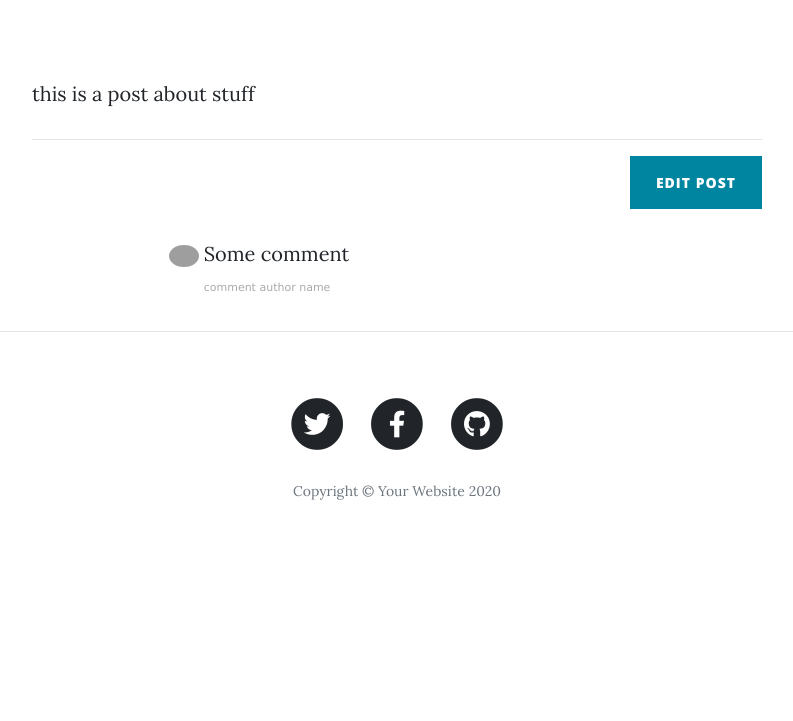
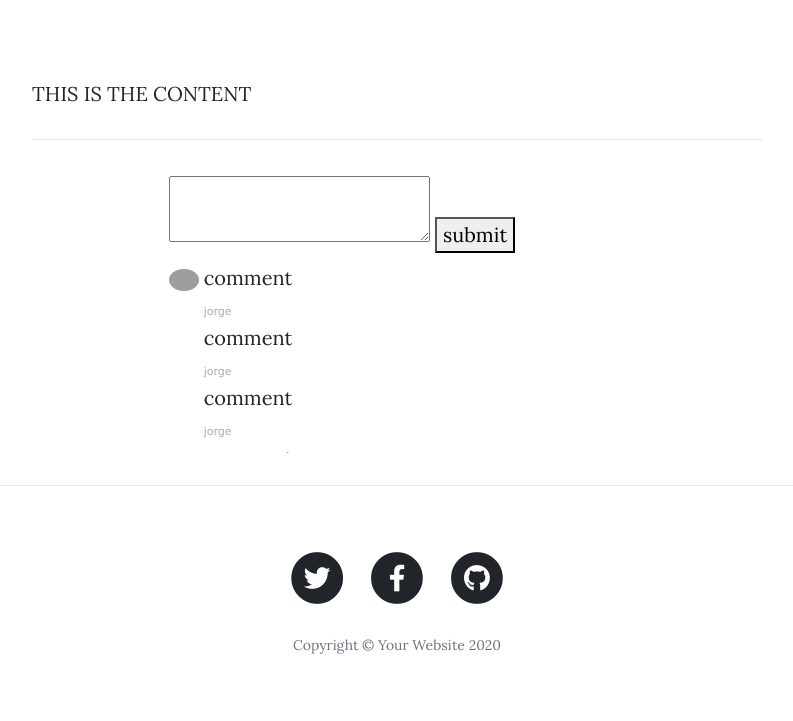
Before and after one commit to cgomez374/user_accounts_practice, a Flask app: page /post/1 in a window 1280 px wide. Shown: the part 562-1283 px from the top of the page, without its empty margins (243-1036 px from the left). Before the commit the page ends 1062 px from the top, so only its background shows below. Run offline with Flask 2, Linux system fonts and the light colour scheme; data comes from the database, SQL or seed files in the repository; some libraries are stand-ins or nearby versions; grey boxes are pictures that could not be loaded.

Commit message:
added comments and created relationships between the models

```diff
--- a/forms.py
+++ b/forms.py
@@ -10,3 +10,7 @@ class CreatePostForm(FlaskForm):
     img_url = StringField("Blog Image URL", validators=[DataRequired(), URL()])
     body = CKEditorField("Blog Content", validators=[DataRequired()])
     submit = SubmitField("Submit Post")
+
+class CommentForm(FlaskForm):
+    body = CKEditorField("Blog Content", validators=[DataRequired()])
+    submit = SubmitField("Submit Post")
--- a/main.py
+++ b/main.py
@@ -28,15 +28,20 @@ login_manager.init_app(app)
 ##CONFIGURE TABLES
 
 class BlogPost(db.Model):
-    # __tablename__ = "blog_posts"
     id = db.Column(db.Integer, primary_key=True)
-    author = db.Column(db.String(250), nullable=False)
     title = db.Column(db.String(250), unique=True, nullable=False)
     subtitle = db.Column(db.String(250), nullable=False)
     date = db.Column(db.String(250), nullable=False)
     body = db.Column(db.Text, nullable=False)
     img_url = db.Column(db.String(250), nullable=False)
-    # user_id = db.Column(db.Integer, db.ForeignKey('user.id'))
+
+    # User relationships
+    author_id = db.Column(db.Integer, db.ForeignKey('user.id'))
+
+    # Comment Relationship
+    comments = relationship('Comment', backref='post')
+
+
 
 
 class User(UserMixin, db.Model):
@@ -44,7 +49,8 @@ class User(UserMixin, db.Model):
     name = db.Column(db.String(100), index=True, unique=False)
     email = db.Column(db.String(150), index=True, unique=True)
     hashed_password = db.Column(db.String(150), index=False, unique=False)
-    # posts = relationship('BlogPost', backref='author', lazy='dynamic')
+    posts = relationship('BlogPost', backref='author')
+    comments = relationship('Comment', backref='author')
 
     def set_password(self, password):
         self.hashed_password = generate_password_hash(password, method='pbkdf2:sha256', salt_length=8)
@@ -53,6 +59,14 @@ class User(UserMixin, db.Model):
         return check_password_hash(pwhash=self.hashed_password, password=submitted_password)
 
 
+class Comment(db.Model):
+    id = db.Column(db.Integer, primary_key=True)
+    text = db.Column(db.String(300), nullable=False)
+    author_id = db.Column(db.Integer, db.ForeignKey('user.id'))
+    post_id = db.Column(db.Integer, db.ForeignKey('blog_post.id'))
+
+
+# db.drop_all()
 db.create_all()
 
 # user loader
@@ -149,10 +163,33 @@ def logout():
     return redirect(url_for('get_all_posts'))
 
 
-@app.route("/post/<int:post_id>")
+@app.route("/post/<int:post_id>", methods=['GET', 'POST'])
 def show_post(post_id):
     requested_post = BlogPost.query.get(post_id)
-    return render_template("post.html", post=requested_post)
+
+    if request.method == 'POST' and not current_user.is_authenticated:
+        flash('Must be authenticated to post comment')
+        return redirect(url_for('login'))
+    elif request.method == 'POST' and current_user.is_authenticated:
+        new_comment = Comment(
+            text=request.form['text'],
+            author_id=current_user.id,
+            post_id=post_id,
+            post=requested_post
+        )
+        # add comment to comment table
+        db.session.add(new_comment)
+
+        # Commit changes
+        db.session.commit()
+
+    is_admin = False
+    try:
+        if current_user and int(current_user.get_id()) == 1:
+            is_admin = True
+    except TypeError:
+        pass
+    return render_template("post.html", post=requested_post, logged_in=current_user.is_authenticated, is_admin=is_admin)
 
 
 @app.route("/about")
@@ -176,7 +213,8 @@ def add_new_post():
             subtitle=form.subtitle.data,
             body=form.body.data,
             img_url=form.img_url.data,
-            author=current_user.name,
+            author_id=current_user.id,
+            author=current_user,
             date=date.today().strftime("%B %d, %Y")
         )
         db.session.add(new_post)
@@ -194,14 +232,14 @@ def edit_post(post_id):
         title=post.title,
         subtitle=post.subtitle,
         img_url=post.img_url,
-        # author=post.author,
         body=post.body
     )
     if edit_form.validate_on_submit():
         post.title = edit_form.title.data
         post.subtitle = edit_form.subtitle.data
         post.img_url = edit_form.img_url.data
-        # post.author = edit_form.author.data
+        post.author = current_user
+        post.author_id = current_user.id
         post.body = edit_form.body.data
         db.session.commit()
         return redirect(url_for("show_post", post_id=post.id, logged_in=current_user.is_authenticated))
--- a/templates/index.html
+++ b/templates/index.html
@@ -30,7 +30,7 @@
             </h3>
           </a>
           <p class="post-meta">Posted by
-            <a href="#">{{post.author}}</a>
+            <a href="#">{{post.author.name}}</a>
             on {{post.date}}
 
             <a href="{{url_for('delete_post', post_id=post.id) }}">✘</a>
--- a/templates/post.html
+++ b/templates/post.html
@@ -10,7 +10,7 @@
             <h1>{{post.title}}</h1>
             <h2 class="subheading">{{post.subtitle}}</h2>
             <span class="meta">Posted by
-              <a href="#">{{post.author}}</a>
+              <a href="#">{{post.author.name}}</a>
               on {{post.date}}</span>
           </div>
         </div>
@@ -25,23 +25,30 @@
         <div class="col-lg-8 col-md-10 mx-auto">
             {{ post.body|safe }}
           <hr>
-
+            {% if is_admin %}
             <div class="clearfix">
             <a class="btn btn-primary float-right" href="{{url_for('edit_post', post_id=post.id)}}">Edit Post</a>
             </div>
+            {% endif %}
 
 
 
 <!--           Comments Area -->
           <div class="col-lg-8 col-md-10 mx-auto comment">
+            <form action="{{ url_for('show_post', post_id=post.id) }}" method="POST">
+              <textarea name="text"></textarea>
+              <button type="submit">submit</button>
+            </form>
               <ul class="commentList">
                 <li>
                     <div class="commenterImage">
                       <img src="https://pbs.twimg.com/profile_images/744849215675838464/IH0FNIXk.jpg"/>
                     </div>
                     <div class="commentText">
-                      <p>Some comment</p>
-                      <span class="date sub-text">comment author name</span>
+                      {% for comment in post.comments %}
+                      <p>{{ comment.text }}</p>
+                      <span class="date sub-text">{{ comment.author.name }}</span>
+                      {% endfor %}
                     </div>
                 </li>
               </ul>
```
Also changed, not shown: blog.db.
